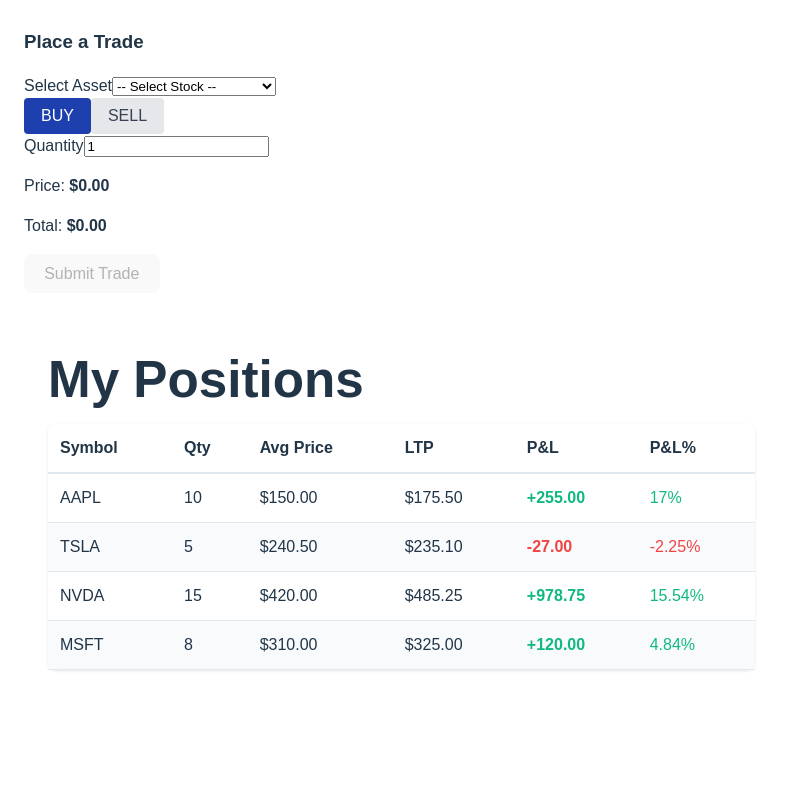
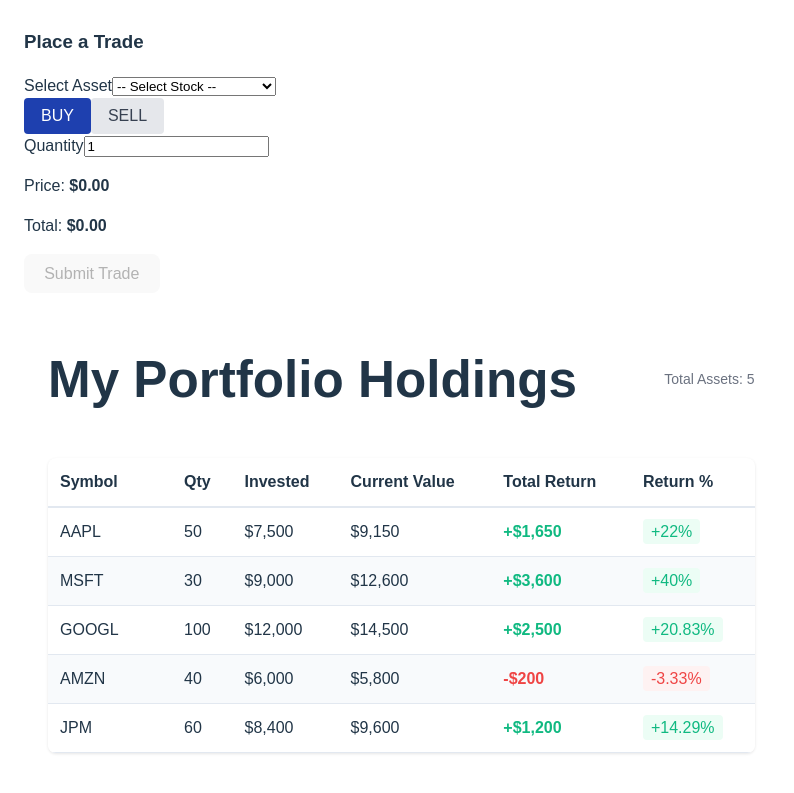
Before and after one commit to dsarthak0/week2-sarthak, a React (Vite) app: page / in a window 1280 px wide. Shown: the part 1480-2273 px from the top of the page, without its empty margins (0-794 px from the left). Before the commit the page ends 2198 px from the top, so only its background shows below. Built offline with nearby package versions, Linux system fonts and the light colour scheme.

Commit message:
feature7.4pushed

```diff
--- a/src/components/PositionsPage.tsx
+++ b/src/components/PositionsPage.tsx
@@ -1,45 +1,50 @@
 
-import DataTable from './Datatable'; // Adjust path
-import type { Column } from './Datatable' // If exported, or define locally
-import type { PositionDisplay } from '../types/stock.types';
-import { MockPositions, getProcessedPositions } from '../data/sampleData';
+import DataTable from './Datatable';
+import type { Column } from './Datatable';
+import type { HoldingsDisplay } from '../types/stock.types';
+import { sampleHoldings, getProcessedHoldings } from '../data/sampleData';
 
-const PositionsPage = () => {
-    // 1. Process the raw mock data to get P&L calculations
-    const displayData: PositionDisplay[] = getProcessedPositions(MockPositions);
+const HoldingsPage = () => {
 
-    // 2. Define the columns specifically for the PositionDisplay type
-    const columns: Column<PositionDisplay>[] = [
+    const displayData: HoldingsDisplay[] = getProcessedHoldings(sampleHoldings);
+
+
+    const columns: Column<HoldingsDisplay>[] = [
         { key: 'symbol', header: 'Symbol', width: 100 },
-        { key: 'qty', header: 'Qty' },
+        { key: 'quantity', header: 'Qty' },
         {
-            key: 'avgprice',
-            header: 'Avg Price',
-            render: (val: number) => `$${val.toFixed(2)}`
+            key: 'investedvalue',
+            header: 'Invested',
+            render: (val: number) => `$${val.toLocaleString()}`
         },
         {
-            key: 'ltp',
-            header: 'LTP',
-            render: (val: number) => `$${val.toFixed(2)}`
+            key: 'currentvalue',
+            header: 'Current Value',
+            render: (val: number) => `$${val.toLocaleString()}`
         },
         {
-            key: 'pnl',
-            header: 'P&L',
+            key: 'totalreturn',
+            header: 'Total Return',
             render: (val: number) => (
                 <span style={{
                     color: val >= 0 ? '#10B981' : '#EF4444',
                     fontWeight: '600'
                 }}>
-                    {val >= 0 ? `+${val.toFixed(2)}` : val.toFixed(2)}
+                    {val >= 0 ? `+$${val.toLocaleString()}` : `-$${Math.abs(val).toLocaleString()}`}
                 </span>
             )
         },
         {
-            key: 'pnlPercent',
-            header: 'P&L%',
+            key: 'returnPercentage',
+            header: 'Return %',
             render: (val: number) => (
-                <span style={{ color: val >= 0 ? '#10B981' : '#EF4444' }}>
-                    {val}%
+                <span style={{
+                    color: val >= 0 ? '#10B981' : '#EF4444',
+                    padding: '4px 8px',
+                    borderRadius: '4px',
+                    backgroundColor: val >= 0 ? '#ECFDF5' : '#FEF2F2'
+                }}>
+                    {val > 0 ? `+${val}%` : `${val}%`}
                 </span>
             )
         },
@@ -47,18 +52,23 @@ const PositionsPage = () => {
 
     return (
         <div style={{ padding: '24px' }}>
-            <h1 style={{ marginBottom: '16px' }}>My Positions</h1>
-            <div style={{ backgroundColor: '#fff', borderRadius: '8px', boxShadow: '0 1px 3px rgba(0,0,0,0.1)' }}>
-                {/* 3. Plug everything into your Generic DataTable */}
-                <DataTable<PositionDisplay>
+            <div style={{ display: 'flex', justifyContent: 'space-between', alignItems: 'center', marginBottom: '16px' }}>
+                <h1>My Portfolio Holdings</h1>
+                <div style={{ fontSize: '14px', color: '#6B7280' }}>
+                    Total Assets: {displayData.length}
+                </div>
+            </div>
+
+            <div style={{ backgroundColor: '#fff', borderRadius: '8px', boxShadow: '0 1px 3px rgba(0,0,0,0.1)', overflow: 'hidden' }}>
+                <DataTable<HoldingsDisplay>
                     data={displayData}
                     columns={columns}
                     rowKey="symbol"
-                    onRowClick={(row) => console.log("Selected:", row.symbol)}
+                    onRowClick={(row) => console.log("Viewing Holding details for:", row.symbol)}
                 />
             </div>
         </div>
     );
 };
 
-export default PositionsPage;
+export default HoldingsPage;
--- a/src/data/sampleData.ts
+++ b/src/data/sampleData.ts
@@ -1,5 +1,5 @@
 import type { Position,PositionDisplay } from '../types/stock.types';
-
+import type { Holdings ,HoldingsDisplay} from '../types/stock.types';
 export const MockPositions:Position[]=[
     {symbol:"AAPL",qty:10,avgprice:150.00,ltp:175.50},
     { symbol: 'TSLA', qty: 5, avgprice: 240.50, ltp: 235.10 },
@@ -7,6 +7,64 @@ export const MockPositions:Position[]=[
   { symbol: 'MSFT', qty: 8, avgprice: 310.00, ltp: 325.00 },
 
 ]
+export const sampleHoldings: Holdings[] = [
+  {
+    symbol: "AAPL",
+    quantity: 50,
+    investedvalue: 7500.00, // 50 * $150
+    currentvalue: 9150.00,  // 50 * $183
+    totalreturn: 1650.00    // +22%
+  },
+  {
+    symbol: "MSFT",
+    quantity: 30,
+    investedvalue: 9000.00, // 30 * $300
+    currentvalue: 12600.00, // 30 * $420
+    totalreturn: 3600.00    // +40%
+  },
+  {
+    symbol: "GOOGL",
+    quantity: 100,
+    investedvalue: 12000.00,// 100 * $120
+    currentvalue: 14500.00, // 100 * $145
+    totalreturn: 2500.00    // +20.8%
+  },
+  {
+    symbol: "AMZN",
+    quantity: 40,
+    investedvalue: 6000.00, // 40 * $150
+    currentvalue: 5800.00,  // 40 * $145
+    totalreturn: -200.00    // -3.3% (Loss example)
+  },
+  {
+    symbol: "JPM",
+    quantity: 60,
+    investedvalue: 8400.00, // 60 * $140
+    currentvalue: 9600.00,  // 60 * $160
+    totalreturn: 1200.00    // +14.2%
+  }
+];
+
+
+/**
+ * Processes raw holdings data to include performance metrics
+ * like percentage return and current share price.
+ */
+export const getProcessedHoldings = (holdings: Holdings[]): HoldingsDisplay[] => {
+  return holdings.map((hold) => {
+    // Calculate percentage return: (Total Return / Invested Value) * 100
+    const returnPercentage = (hold.totalreturn / hold.investedvalue) * 100;
+
+    // Calculate current market price per share
+    const currentPrice = hold.currentvalue / hold.quantity;
+
+    return {
+      ...hold,
+      returnPercentage: parseFloat(returnPercentage.toFixed(2)),
+      currentPrice: parseFloat(currentPrice.toFixed(2)),
+    };
+  });
+};
 
 export const getProcessedPositions=(positons:Position[]):PositionDisplay[]=>{
     return positons.map(pos=>{
```
Also changed, not shown: src/types/stock.types.ts (+11 -0 lines).
